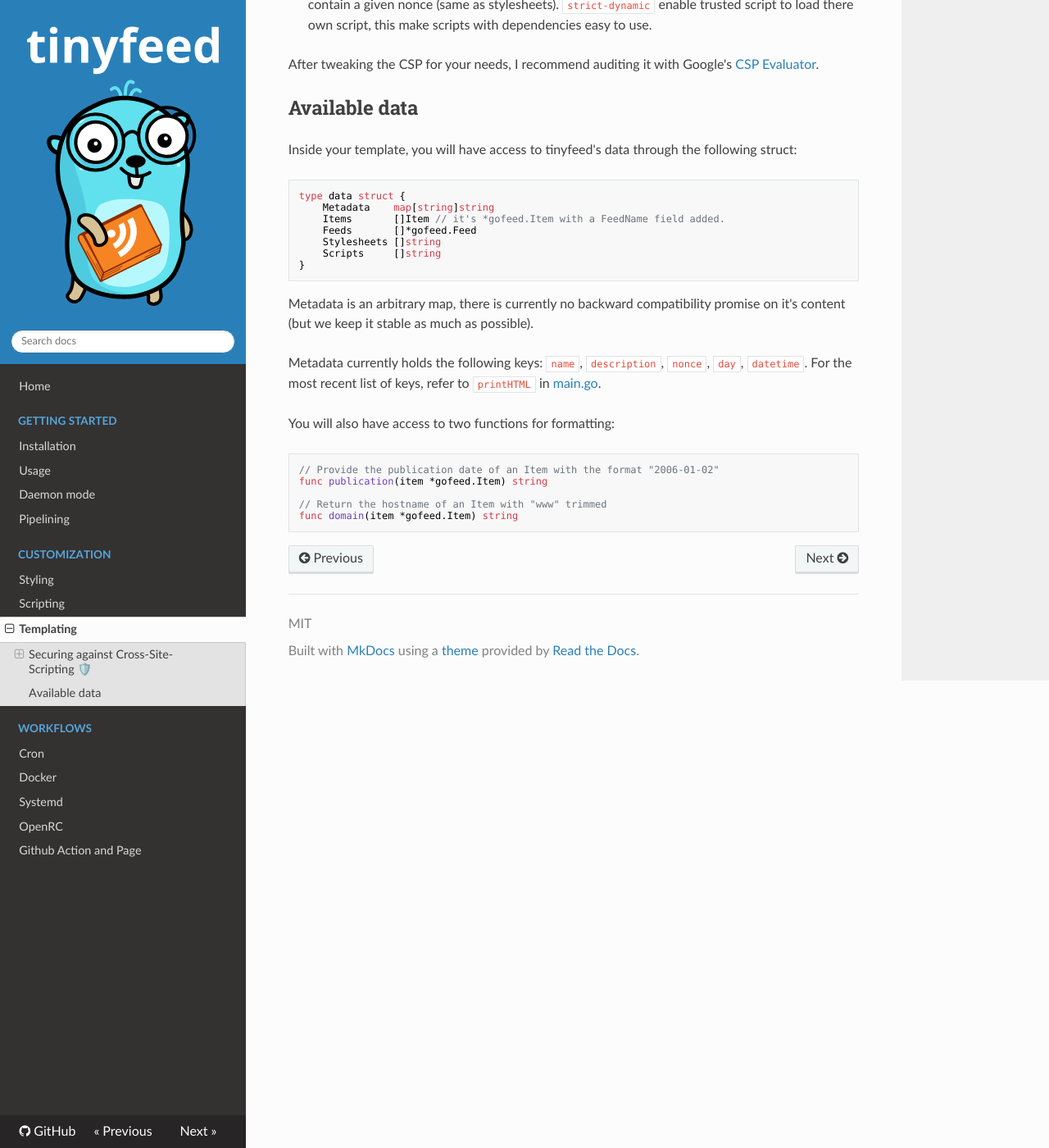
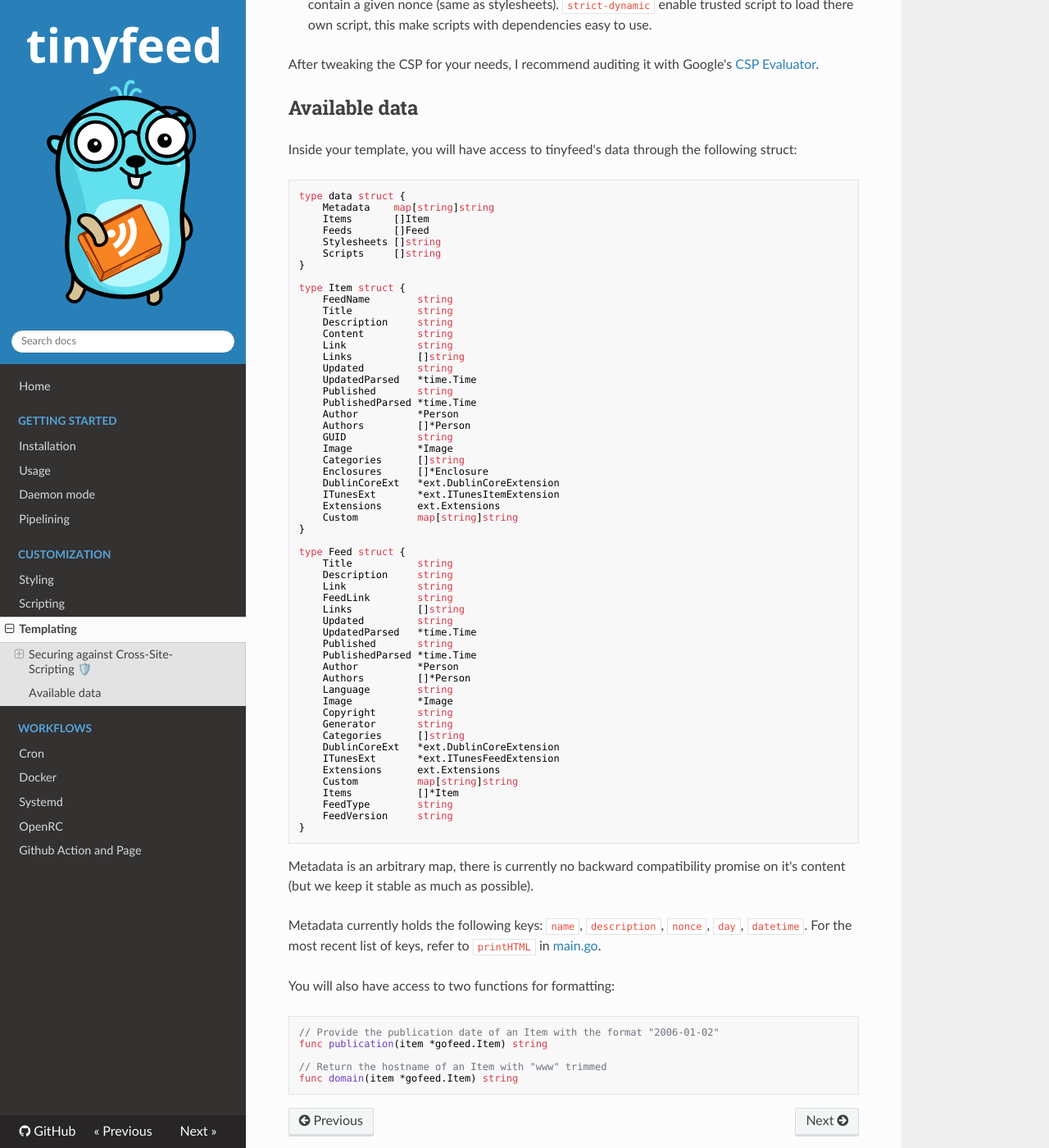
Before and after one commit to TheBigRoomXXL/tinyfeed, an MkDocs documentation site: the page built from docs/templating.md, in a window 1280 px wide and 1400 px high, scrolled down 1985 px. Shown: the whole window at 82% size. Built offline with MkDocs 1.6.1, drawn with Linux system fonts in a browser that asks for light colours; nearby versions of some CDN libraries.

Commit message:
docs: embed all types definition in templating guide

````diff
--- a/docs/templating.md
+++ b/docs/templating.md
@@ -74,10 +74,59 @@ Inside your template, you will have access to tinyfeed's data through the follow
 ```go
 type data struct {
     Metadata    map[string]string
-    Items       []Item // it's *gofeed.Item with a FeedName field added.
-    Feeds       []*gofeed.Feed
+    Items       []Item
+    Feeds       []Feed
     Stylesheets []string
     Scripts     []string
+}
+
+type Item struct {
+    FeedName        string
+    Title           string
+    Description     string
+    Content         string
+    Link            string
+    Links           []string
+    Updated         string
+    UpdatedParsed   *time.Time
+    Published       string
+    PublishedParsed *time.Time
+    Author          *Person
+    Authors         []*Person
+    GUID            string
+    Image           *Image
+    Categories      []string
+    Enclosures      []*Enclosure
+    DublinCoreExt   *ext.DublinCoreExtension
+    ITunesExt       *ext.ITunesItemExtension
+    Extensions      ext.Extensions
+    Custom          map[string]string
+}
+
+type Feed struct {
+    Title           string
+    Description     string
+    Link            string
+    FeedLink        string
+    Links           []string
+    Updated         string
+    UpdatedParsed   *time.Time
+    Published       string
+    PublishedParsed *time.Time
+    Author          *Person
+    Authors         []*Person
+    Language        string
+    Image           *Image
+    Copyright       string
+    Generator       string
+    Categories      []string
+    DublinCoreExt   *ext.DublinCoreExtension
+    ITunesExt       *ext.ITunesFeedExtension
+    Extensions      ext.Extensions
+    Custom          map[string]string
+    Items           []*Item
+    FeedType        string
+    FeedVersion     string
 }
 ```
 
````
